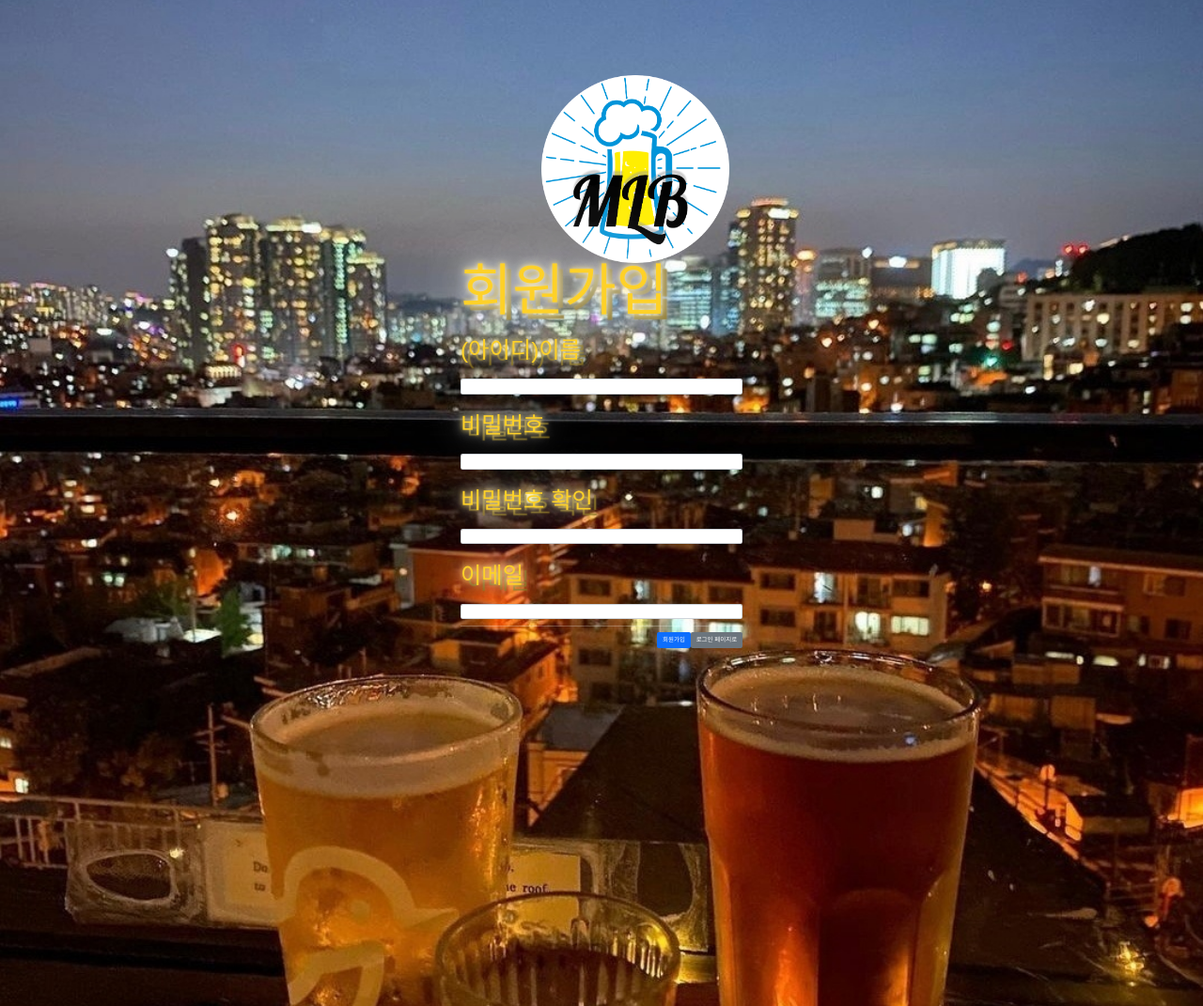
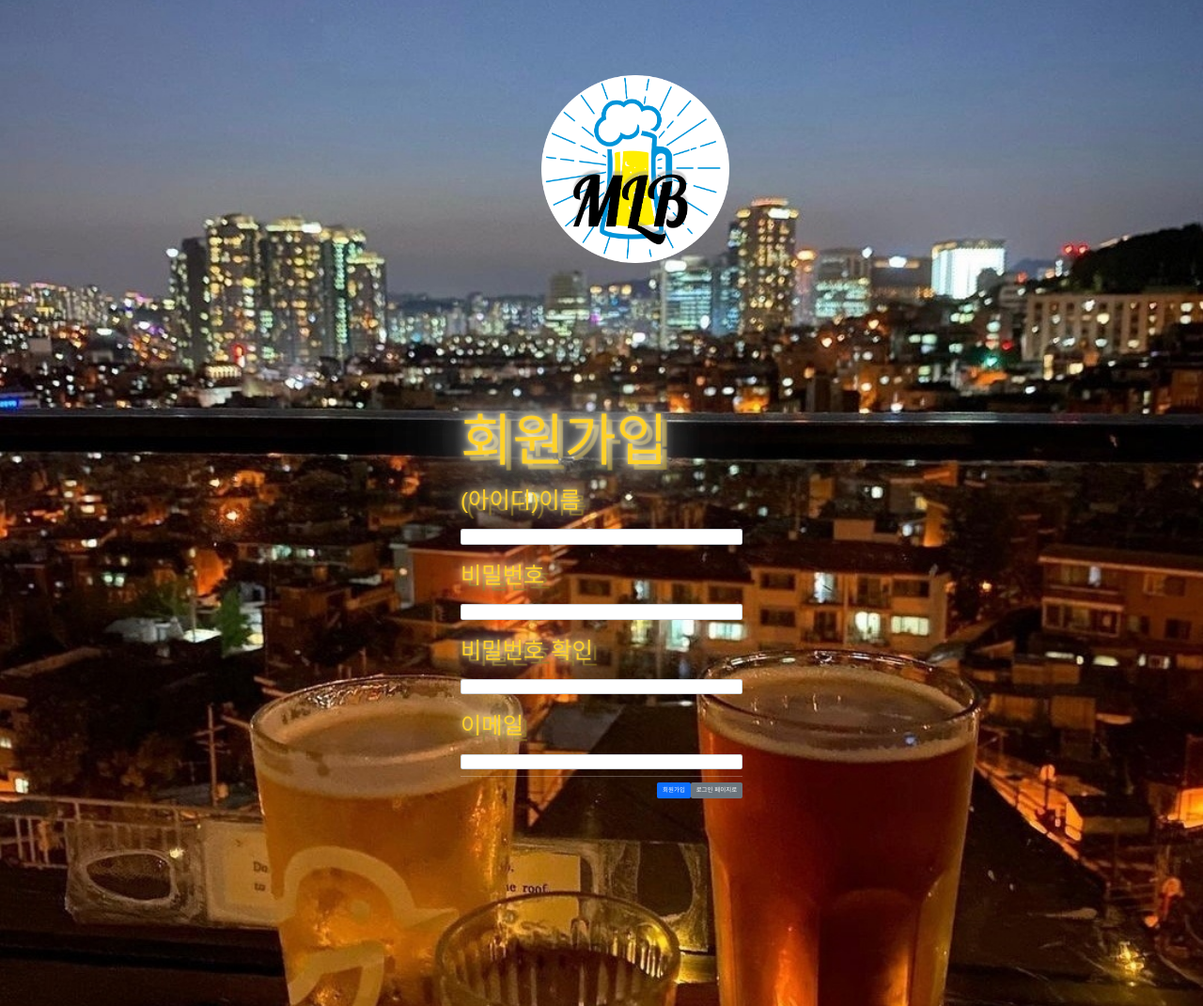
Before and after one commit to mankic/mylittlebeer, a Django app: page /sign-up/ in a window 1280 px wide. Shown: the whole page at 94% size. Run offline with Django 4.2, Linux system fonts and the light colour scheme; some web fonts are replaced.

Commit message:
로고이미지랑 입력형식 간격 띄우기

```diff
--- a/static/css/register.css
+++ b/static/css/register.css
@@ -3,7 +3,7 @@
     height: 400px;
 
     position: absolute;
-    top: 60%;
+    top: 80%;
     left: 50%;
     transform: translate(-50%, -50%);
     /*position: relative;*/
```
